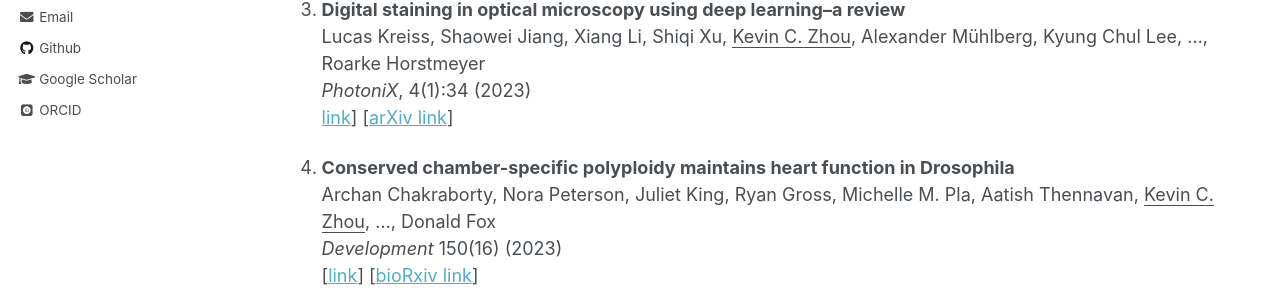
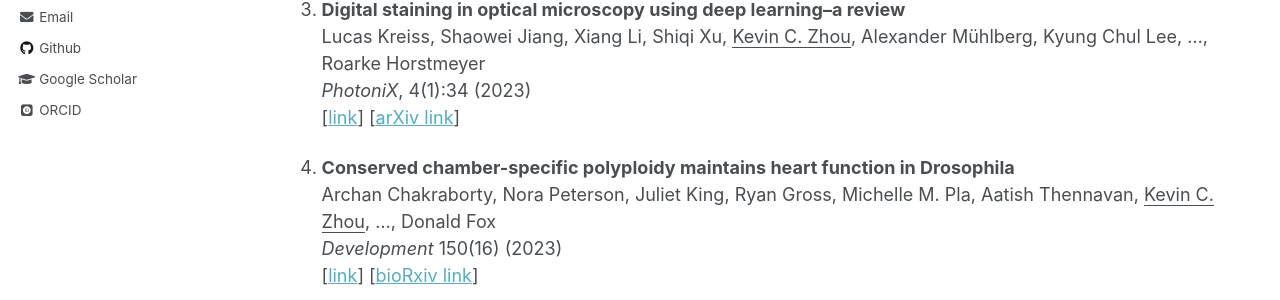
Before and after one commit to kevinczhou/kevinczhou.github.io, a Jekyll site: the page built from _pages/publications.md, in a window 1280 px wide and 900 px high. Shown: the part 431-731 px from the top of the window. Built offline with Jekyll 4.4.1, drawn with Linux system fonts in a browser that asks for light colours; some web fonts are replaced.

```diff
--- a/_pages/publications.md
+++ b/_pages/publications.md
@@ -17,7 +17,7 @@ Kristen Hagan, <ins>Kevin C. Zhou</ins>, Al-Hafeez Dhalla, Joseph Izatt
 1. **Digital staining in optical microscopy using deep learning–a review**
 Lucas Kreiss, Shaowei Jiang, Xiang Li, Shiqi Xu, <ins>Kevin C. Zhou</ins>, Alexander Mühlberg, Kyung Chul Lee, ..., Roarke Horstmeyer
 *PhotoniX*, 4(1):34 (2023)
-[link](https://link.springer.com/article/10.1186/s43074-023-00113-4)] [[arXiv link](https://arxiv.org/abs/2303.08140)]
+[[link](https://link.springer.com/article/10.1186/s43074-023-00113-4)] [[arXiv link](https://arxiv.org/abs/2303.08140)]
 
 1. **Conserved chamber-specific polyploidy maintains heart function in Drosophila**
 Archan Chakraborty, Nora Peterson, Juliet King, Ryan Gross, Michelle M. Pla, Aatish Thennavan, <ins>Kevin C. Zhou</ins>, ..., Donald Fox
```
